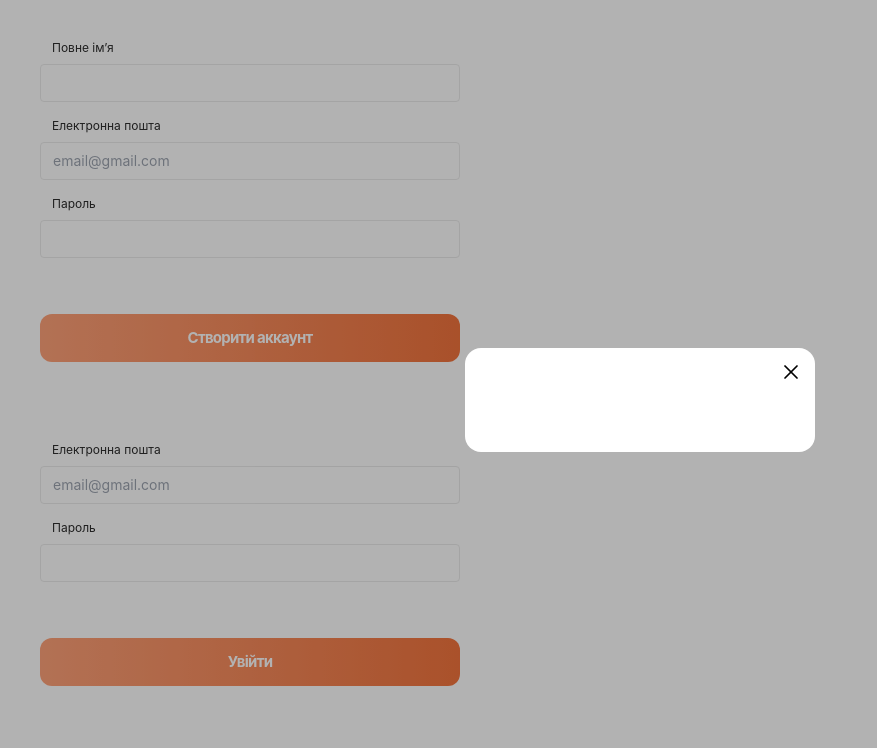
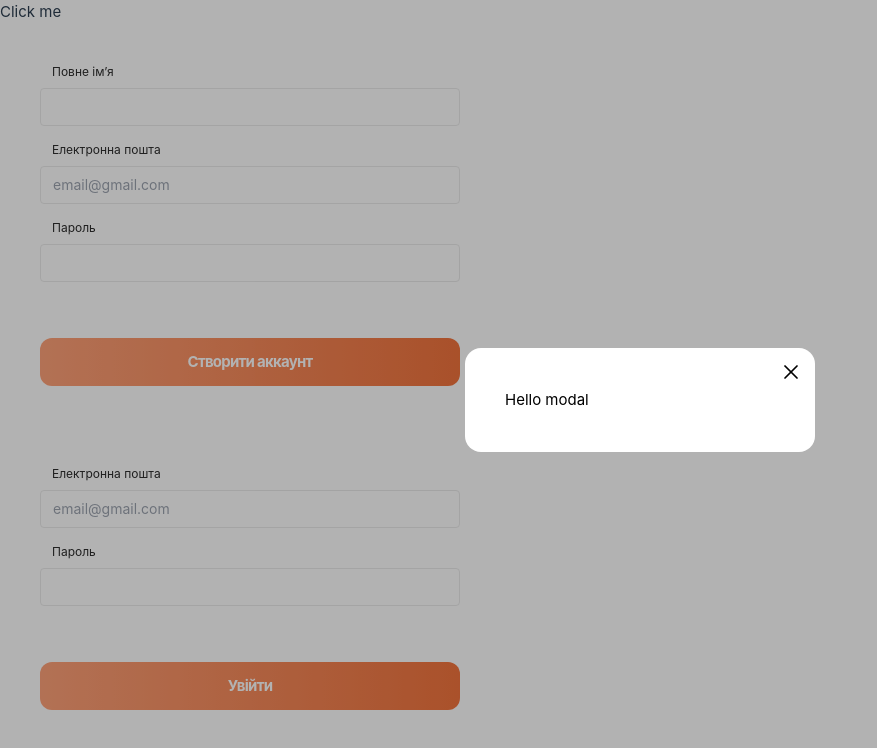
Before and after one commit to Natalia-Kalashnikova/it-traveler, a Vue app: page / in a window 1280 px wide. Shown: the top 748 px of the page, without its empty margins (0-877 px from the left). Built offline with nearby package versions, Linux system fonts and the light colour scheme.

Commit message:
Add base modal

```diff
--- a/src/App.vue
+++ b/src/App.vue
@@ -1,7 +1,17 @@
 <script setup>
+import { ref } from 'vue';
 import LoginForm from './components/Auth/LoginForm/LoginForm.vue';
 import RegistrationForm from './components/Auth/RegistrationForm/RegistrationForm.vue';
 import IModal from './components/IModal/IModal.vue';
+
+const isOpen = ref(true)
+const closeModal = () => {
+  isOpen.value = false
+}
+
+const openModal = () => {
+  isOpen.value = true
+}
 
 // import HomepageView from './views/HomepageView.vue';
 // import FavoritePlaces from './components/FavoritePlaces/FavoritePlaces.vue';
@@ -13,7 +23,8 @@
   <!-- <div class="bg-white h-screen w-[400px] ">
     <FavoritePlaces />
   </div> -->
+  <button @click="openModal">Click me</button>
   <RegistrationForm @submit="console.log" />
   <LoginForm @submit="console.log" />
-  <IModal />
+  <IModal v-if='isOpen' @close="closeModal">Hello modal</IModal>
 </template>
--- a/src/components/IModal/IModal.vue
+++ b/src/components/IModal/IModal.vue
@@ -1,13 +1,24 @@
 <script setup>
- import CrossIcon from '../icons/CrossIcon.vue'
+import CrossIcon from '../icons/CrossIcon.vue'
+import { onMounted, onUnmounted } from 'vue';
+
+const emit = defineEmits(['close'])
+onMounted(() => {
+  document.body.style.overflow = 'hidden'
+})
+
+onUnmounted(() => {
+  document.body.style.overflow = 'initial'
+})
  </script>
 
  <template>
    <div class="flex w-full h-full fixed top-0 left-0 overflow-auto bg-[rgba(0,0,0,0.3)]">
      <div class="relative bg-white min-w-[350px] m-auto text-black rounded-2xl p-10">
        <button>
-         <CrossIcon class="absolute right-3 top-3 w-6 h-6" />
+         <CrossIcon class="absolute right-3 top-3 w-6 h-6" @click="emit('close')" />
        </button>
+       <slot></slot>
      </div>
    </div>
  </template>
```
